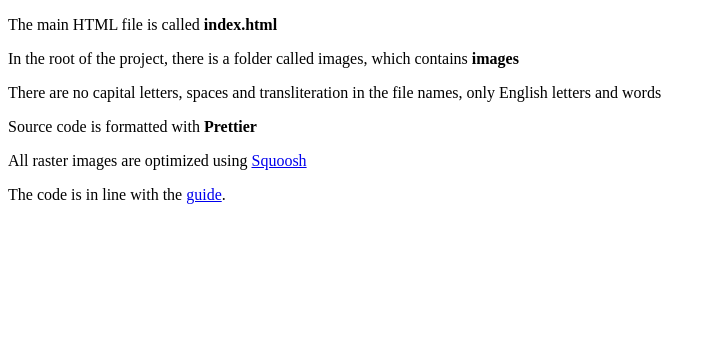
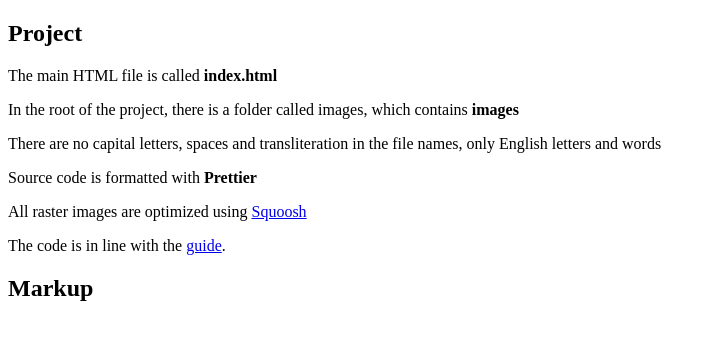
Before and after one commit to ryannetworx/goit-markup-hw-01, a plain HTML site: page index.html in a window 1280 px wide. Shown: the whole page, without its empty margins (0-716 px from the left). Drawn offline with Linux system fonts and the light colour scheme.

Commit message:
updated images

```diff
--- a/index.html
+++ b/index.html
@@ -6,6 +6,9 @@
     <title>homework #1</title>
 </head>
 <body>
+
+<h2>Project</h2>
+
 <p>The main HTML file is called <strong>index.html</strong>
 
     <p>In the root of the project, there is a folder called images, which contains <strong>images</strong>
@@ -24,5 +27,8 @@
     </p>
 </p>
 
+<h2>Markup</h2>
+
+
 </body>
 </html>
```
Also changed, not shown: images/Laser-Printer-Test-Page.png (added), images/unnamed.png (added).
